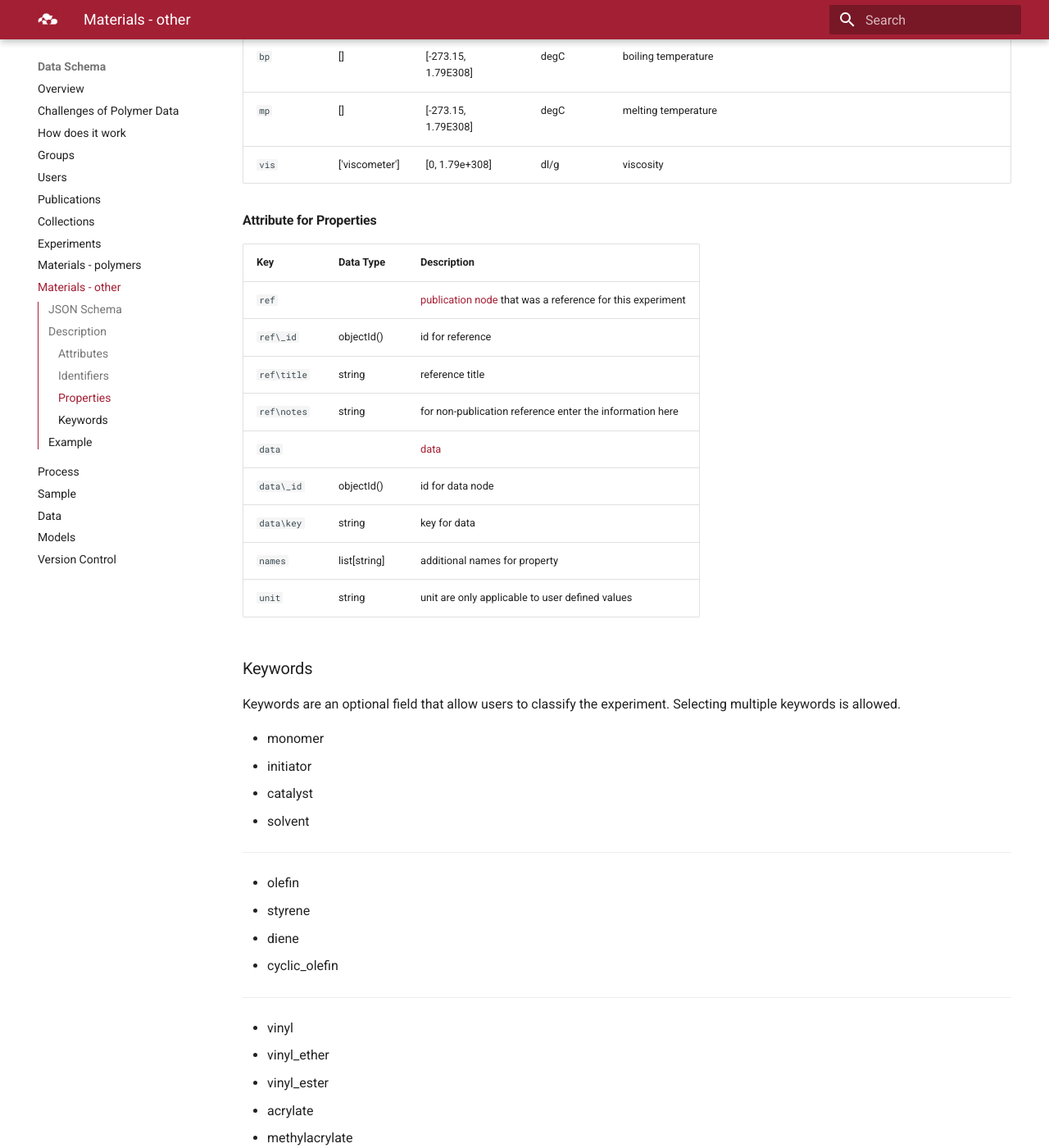
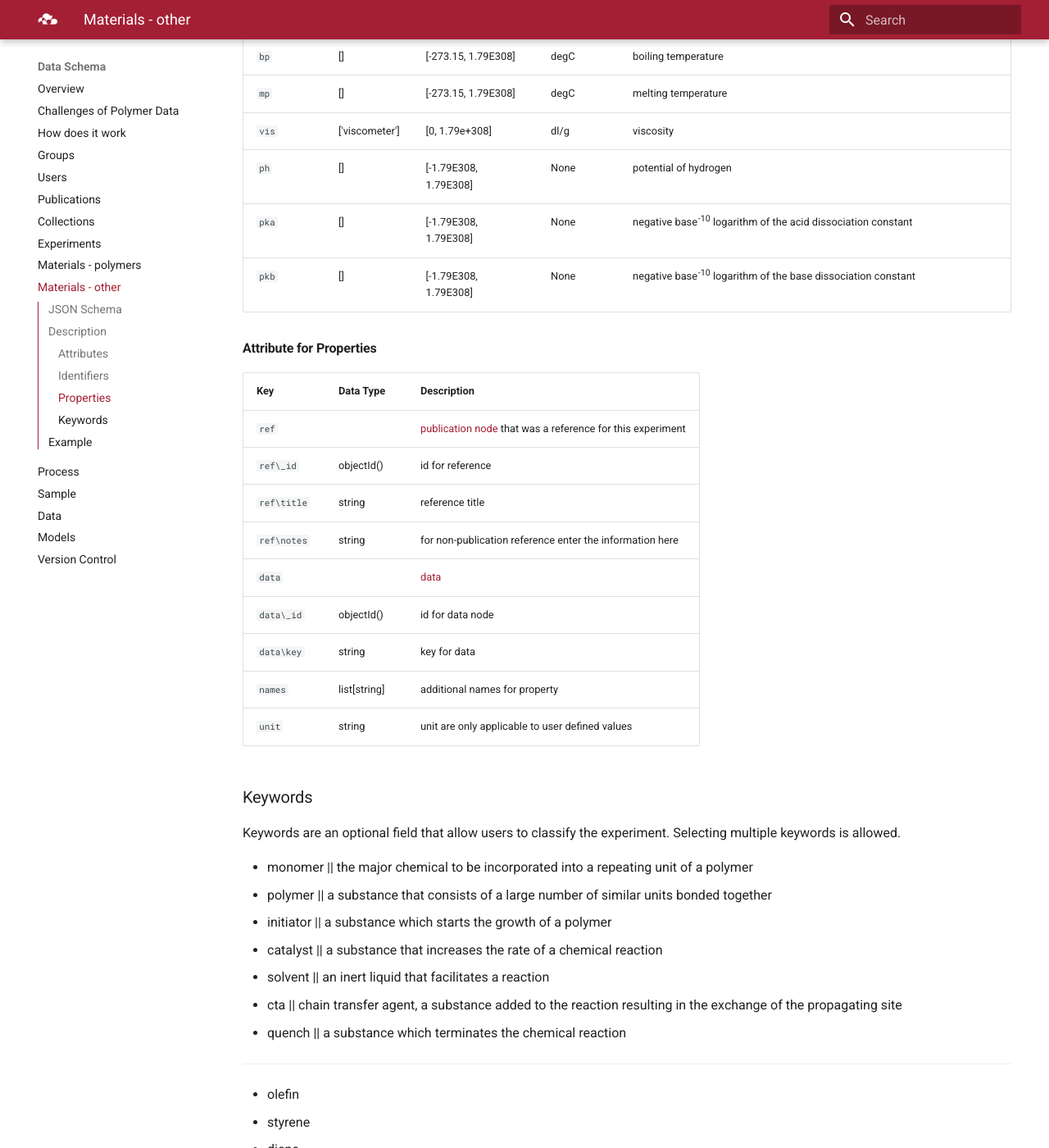
Before and after one commit to C-Accel-CRIPT/LEGACY_cript-docs, an MkDocs documentation site: the page built from docs/data-models/Materials_O.md, in a window 1280 px wide and 1400 px high, scrolled down 4274 px. Shown: the whole window at 82% size. Built offline with MkDocs 1.6.1 and Material for MkDocs 9.7.7, drawn with Linux system fonts in a browser that asks for light colours.

Commit message:
small update

```diff
--- a/docs/data-models/Materials_O.md
+++ b/docs/data-models/Materials_O.md
@@ -140,16 +140,18 @@ The range bound is limited to the largest number that can be stored in 64 bits (
 Units are not stored for officially supported data as all official values are converted to database standard prior to storage
 
 
-Key              | Method    |Range                |Units      |Description
-----------       |---------              |------               |--------   |---------
-`ref_index`      | []                    | [0, 1.79e+308]      | None      | a dimensionless number that describes how fast light travels through the material.
-`density`        | []                    | [0, 1.79e+308]      | None      | the amount of substance that fit within a unit of volume.
-`mw`             | ['nmr', 'ms']         | [0, 1.79e+308]      | g/mol     | molecular weight
-`conc`           | []                    | [0, 1.79e+308]      | M         | concentration
-`bp`             | []                    | [-273.15, 1.79E308] | degC      | boiling temperature
-`mp`             | []                    | [-273.15, 1.79E308] | degC      | melting temperature
-`vis`            | ['viscometer']        | [0, 1.79e+308]      | dl/g      | viscosity
-
+Key              | Method                |Range                    |Units      |Description
+----------       |---------              |------                   |--------   |---------
+`ref_index`      | []                    | [0, 1.79e+308]          | None      | a dimensionless number that describes how fast light travels through the material.
+`density`        | []                    | [0, 1.79e+308]          | None      | the amount of substance that fit within a unit of volume.
+`mw`             | ['nmr', 'ms']         | [0, 1.79e+308]          | g/mol     | molecular weight
+`conc`           | []                    | [0, 1.79e+308]          | M         | concentration
+`bp`             | []                    | [-273.15, 1.79E308]     | degC      | boiling temperature
+`mp`             | []                    | [-273.15, 1.79E308]     | degC      | melting temperature
+`vis`            | ['viscometer']        | [0, 1.79e+308]          | dl/g      | viscosity
+`ph`             | []                    | [-1.79E308, 1.79E308]   | None      | potential of hydrogen
+`pka`            | []                    | [-1.79E308, 1.79E308]   | None      | negative base^-10^ logarithm of the acid dissociation constant
+`pkb`            | []                    | [-1.79E308, 1.79E308]   | None      | negative base^-10^ logarithm of the base dissociation constant
 
 #### Attribute for Properties
 
@@ -169,10 +171,13 @@ Key              | Data Type     |Description
 
 Keywords are an optional field that allow users to classify the experiment. Selecting multiple keywords is allowed.
 
-* monomer
-* initiator
-* catalyst
-* solvent
+* monomer      || the major chemical to be incorporated into a repeating unit of a polymer
+* polymer      || a substance that consists of a large number of similar units bonded together
+* initiator    || a substance which starts the growth of a polymer
+* catalyst     || a substance that increases the rate of a chemical reaction
+* solvent      || an inert liquid that facilitates a reaction
+* cta          || chain transfer agent, a substance added to the reaction resulting in the exchange of the propagating site
+* quench       || a substance which terminates the chemical reaction
 ---
 * olefin
 * styrene
--- a/mkdocs.yml
+++ b/mkdocs.yml
@@ -13,6 +13,7 @@ markdown_extensions:
     permalink: True
 - pymdownx.highlight
 - pymdownx.superfences
+- pymdownx.caret
 
 repo_url:
 
```
Also changed, not shown: docs/data-models/Groups.md (+4 -4 lines), docs/data-models/Materials_P.md (+1 -1 lines), docs/data-models/Process.md (+20 -1 lines), docs/img/data_model.svg, docs/img/directed_data_model.svg.
